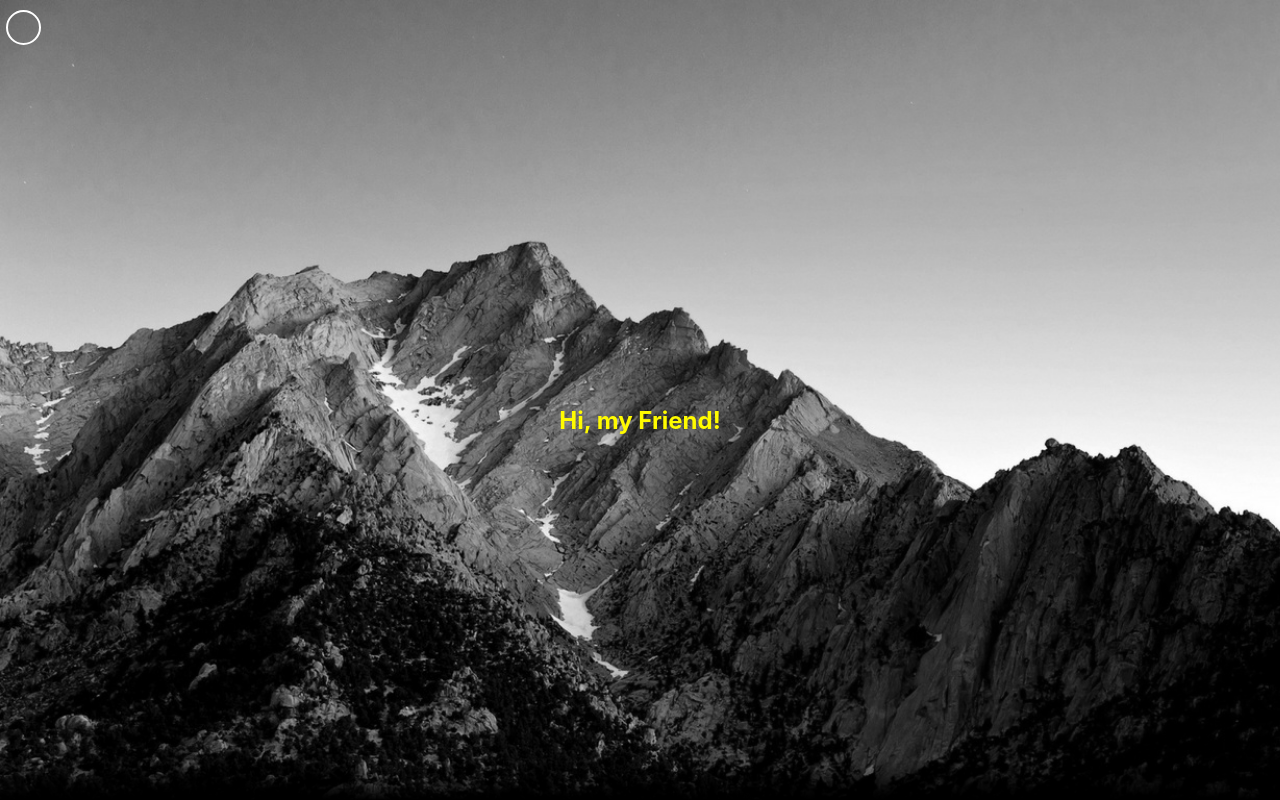
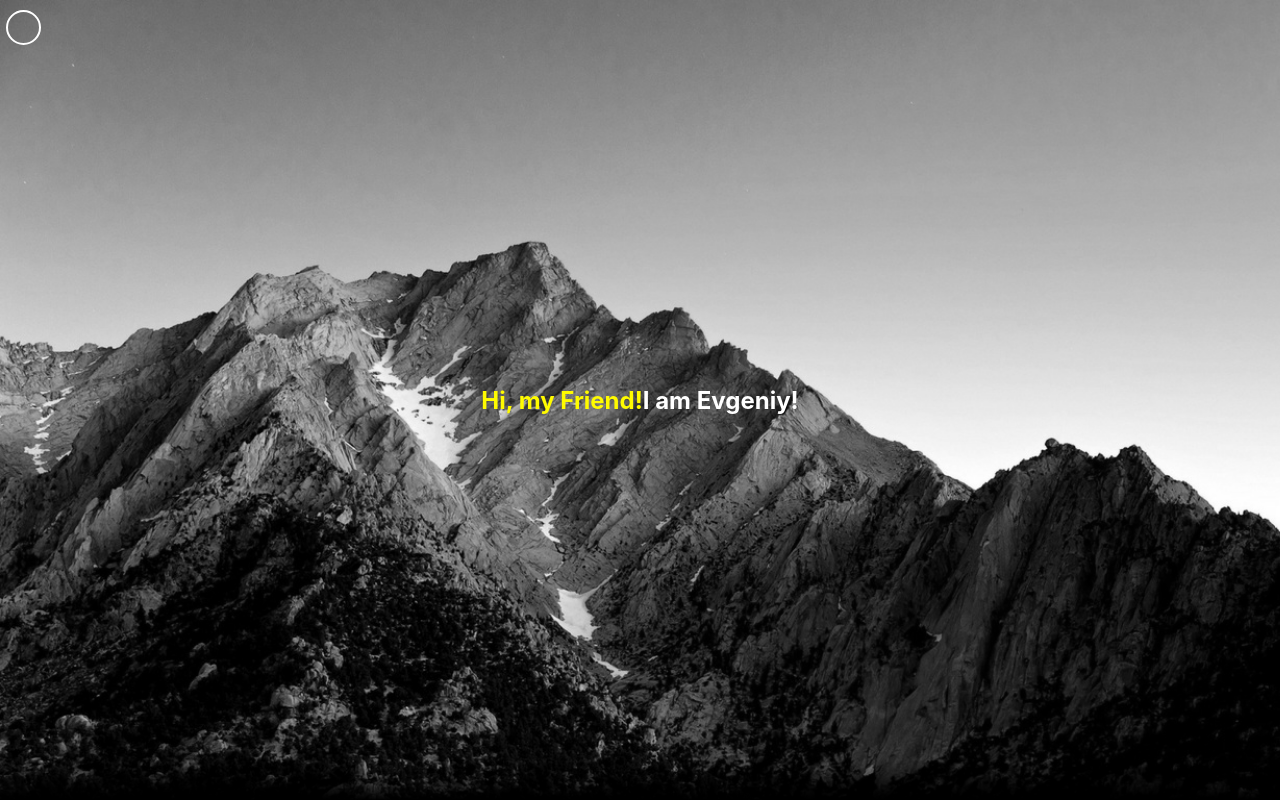
Before and after one commit to jack-guzya/portfolio, a React (Create React App) app: page / in a window 1280 px wide. Built offline with nearby package versions, Linux system fonts and the light colour scheme; a web font is replaced by a local one.

Commit message:
feat: add an adding additional elements possibility to the cursor parallax

```diff
--- a/src/common/cursor-parallax/index.ts
+++ b/src/common/cursor-parallax/index.ts
@@ -3,37 +3,61 @@ type TCoords = {
   height: number;
   clientX: number;
   clientY: number;
-  coefficient: number;
 };
 
-type TInitParams = {
+type TElemPosition = {
   translateX: number;
   translateY: number;
   coefficient: number;
 };
 
-const getOffset = ({ width, height, clientX, clientY, coefficient }: TCoords) => ({
-  x: (width / 2 - clientX) * coefficient,
-  y: (height / 2 - clientY) * coefficient,
+type TCursorPosition = {
+  x: number;
+  y: number;
+};
+
+const getCursorOffset = ({ width, height, clientX, clientY }: TCoords): TCursorPosition => ({
+  x: width / 2 - clientX,
+  y: height / 2 - clientY,
 });
 
-const cursorParallax = (initParams: TInitParams) => (e: React.MouseEvent<HTMLElement>) => {
-  const { firstElementChild: child, clientHeight, clientWidth } = e.currentTarget;
-  const { translateX, translateY, coefficient } = initParams;
-
-  if (!child) {
+const addOffset = ({ x, y }: TCursorPosition, positionList: Array<TElemPosition>) => (
+  child: HTMLElement,
+  index: number,
+) => {
+  const position = positionList[index];
+  if (!position) {
     return;
   }
 
-  const { x, y } = getOffset({
+  const { translateX, translateY, coefficient } = position;
+  const CORRECTED_COEFFICIENT = 6;
+  const translateWithOffset = {
+    X: x * coefficient + translateX,
+    Y: y * coefficient * CORRECTED_COEFFICIENT + translateY,
+  };
+  // eslint-disable-next-line no-param-reassign
+  child.style.transform = `translate(${translateWithOffset.X}%, ${translateWithOffset.Y}%)`;
+};
+
+const cursorParallax = (...positionList: Array<TElemPosition>) => (
+  e: React.MouseEvent<HTMLElement>,
+) => {
+  const { children, clientHeight, clientWidth } = e.currentTarget;
+
+  if (!children.length) {
+    return;
+  }
+
+  const cursorOffset = getCursorOffset({
     width: clientWidth,
     height: clientHeight,
     clientY: e.clientY,
     clientX: e.clientX,
-    coefficient,
   });
 
-  (child as HTMLElement).style.transform = `translate(${translateX + x}%, ${translateY + y}%)`;
+  const childList = Array.prototype.slice.call(children);
+  childList.forEach(addOffset(cursorOffset, positionList));
 };
 
 export default cursorParallax;
--- a/src/components/Home/Home.module.css
+++ b/src/components/Home/Home.module.css
@@ -8,8 +8,4 @@
 
 .title {
   color: var(--color-secondary);
-  position: absolute;
-  left: 50%;
-  top: 50%;
-  transform: translate(-50%, -50%);
 }
--- a/src/components/Home/index.tsx
+++ b/src/components/Home/index.tsx
@@ -6,9 +6,13 @@ const Home: React.FC = () => {
   return (
     <section
       className={s.container}
-      onMouseMove={cursorParallax({ translateY: -50, translateX: -50, coefficient: 0.1 })}
+      onMouseMove={cursorParallax(
+        { translateY: 0, translateX: 0, coefficient: 0.2 },
+        { translateY: 0, translateX: 0, coefficient: 0.1 },
+      )}
     >
       <h2 className={s.title}>Hi, my Friend!</h2>
+      <h2>I am Evgeniy!</h2>
     </section>
   );
 };
```
Also changed, not shown: 1 other file (tests, documents, lock files or other folders).
